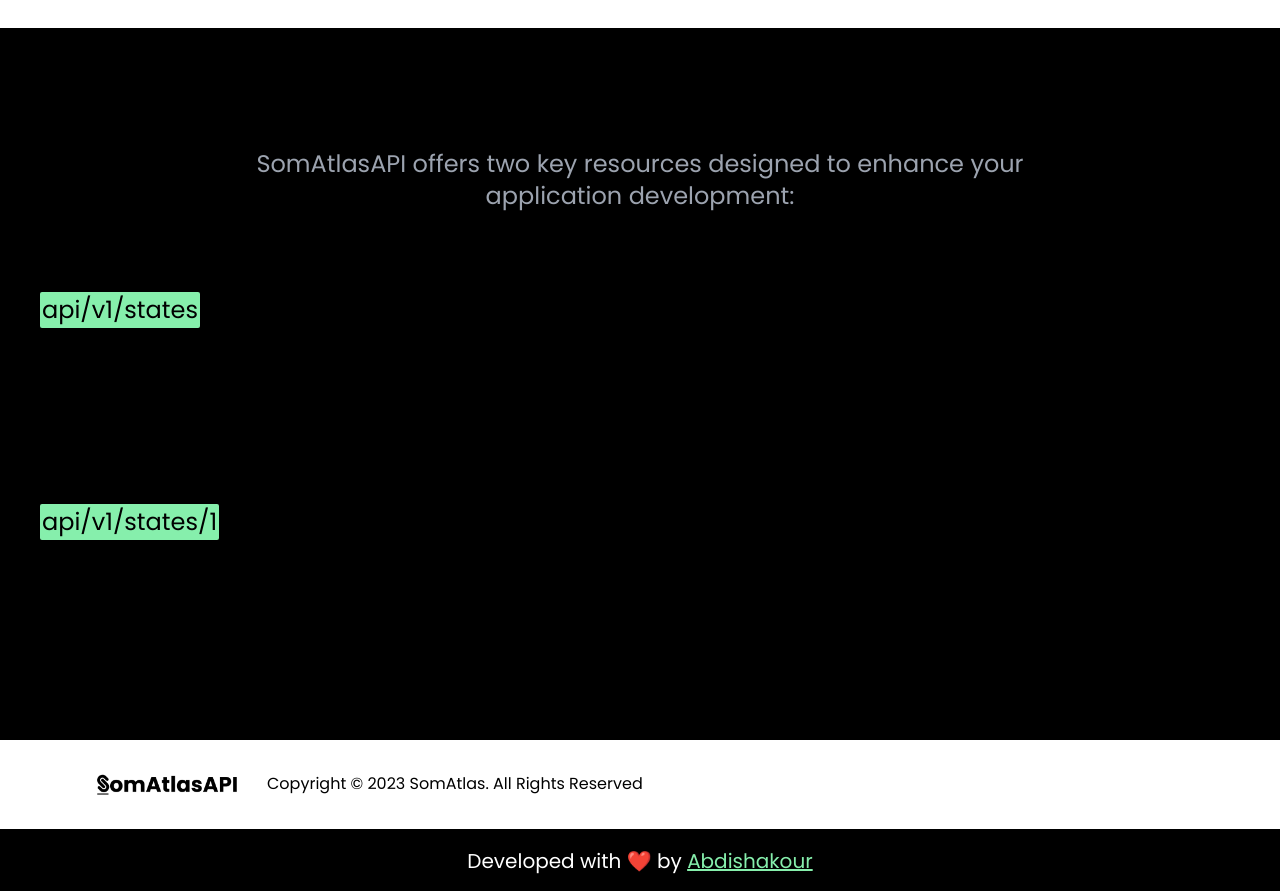
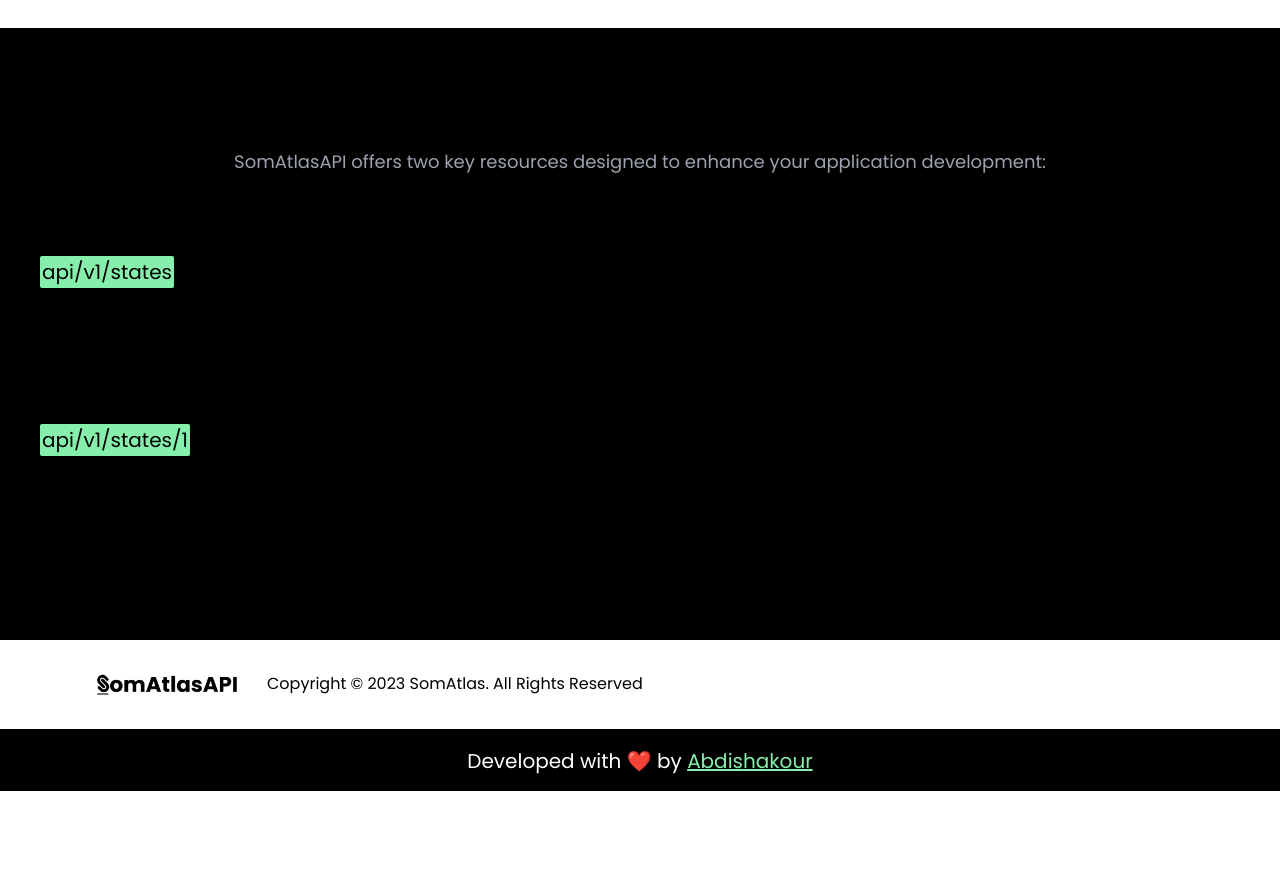
Before and after one commit to Ashakour1/SomAtlasAPI, a Svelte app in the folder client/: page / in a window 1280 px wide. Shown: the part 1440-2331 px from the top of the page. After the commit the page ends 2231 px from the top, so only its background shows below. Built offline with nearby package versions, Linux system fonts and the light colour scheme.

Commit message:
Update/ image paths in Footer and Home components

```diff
--- a/client/src/components/Resources.svelte
+++ b/client/src/components/Resources.svelte
@@ -1,17 +1,17 @@
 <section id="resources" class="bg-black">
     <div class="max-w-[1240px] mx-auto py-[4rem] px-5">
         <div class="text-center max-w-[850px] mx-auto ">
-            <h1 class="text-3xl font-bold">Resources</h1>
-            <p class="my-5 text-2xl text-gray-400">SomAtlasAPI offers two key resources designed to enhance your application development:</p>
+            <h1 class="text-3xl font-bold">API Resources</h1>
+            <p class="pt-5 text-lg text-gray-400">SomAtlasAPI offers two key resources designed to enhance your application development:</p>
         </div>
 
         <div class="my-20">
-           <p class="lg:text-2xl md:text-xl bg-green-300 inline-block p-0.5 rounded-sm text-black"><a href="https://www.api.somatlas.dev/api/v1/states">api/v1/states</a></p>
-         <p class="py-4 lg:text-2xl md:text-xl">This endpoint provides a comprehensive list of states and districts within Somalia. It facilitates the retrieval of detailed information about each region.</p>
+           <p class="lg:text-xl md:text-xl bg-green-300 inline-block p-0.5 rounded-sm text-black"><a href="https://www.api.somatlas.dev/api/v1/states">api/v1/states</a></p>
+         <p class="py-4 lg:text-base md:text-xl">This endpoint provides a comprehensive list of states and districts within Somalia. It facilitates the retrieval of detailed information about each region.</p>
         </div>
         <div class="my-10">
-           <p class="lg:text-2xl md:text-xl bg-green-300 inline-block p-0.5 rounded-sm text-black"><a href="https://www.api.somatlas.dev/api/v1/states/1">api/v1/states/1</a></p>
-         <p class="py-4 lg:text-2xl md:text-xl">This endpoint allows the retrieval of detailed information about a specific state in Somalia. The :id parameter represents the unique identifier of the state.</p>
+           <p class="lg:text-xl md:text-xl bg-green-300 inline-block p-0.5 rounded-sm text-black"><a href="https://www.api.somatlas.dev/api/v1/states/1">api/v1/states/1</a></p>
+         <p class="py-4 lg:text-base md:text-xl">This endpoint allows the retrieval of detailed information about a specific state in Somalia. The :id parameter represents the unique identifier of the state.</p>
         </div>
 
     </div>
```
